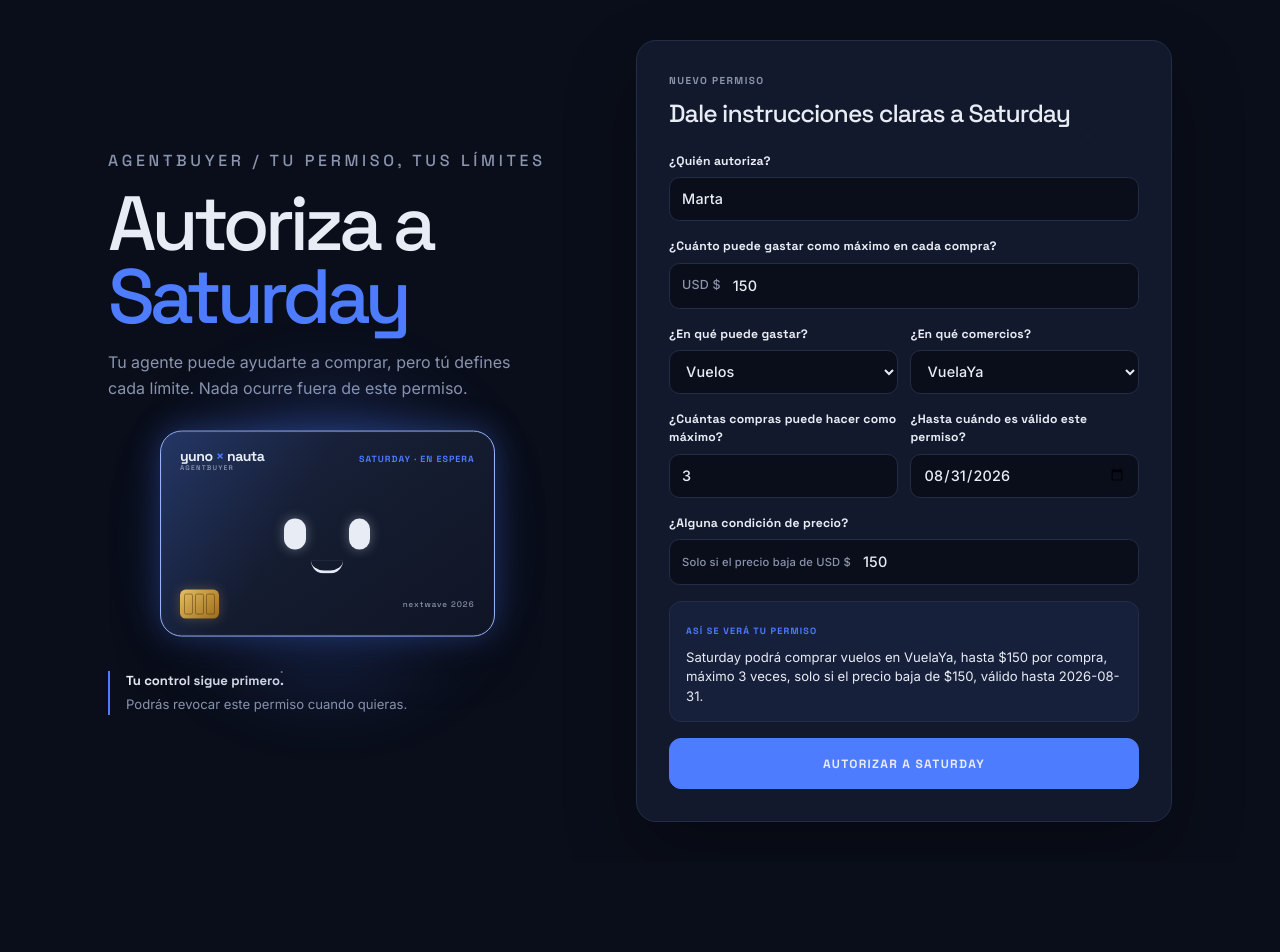
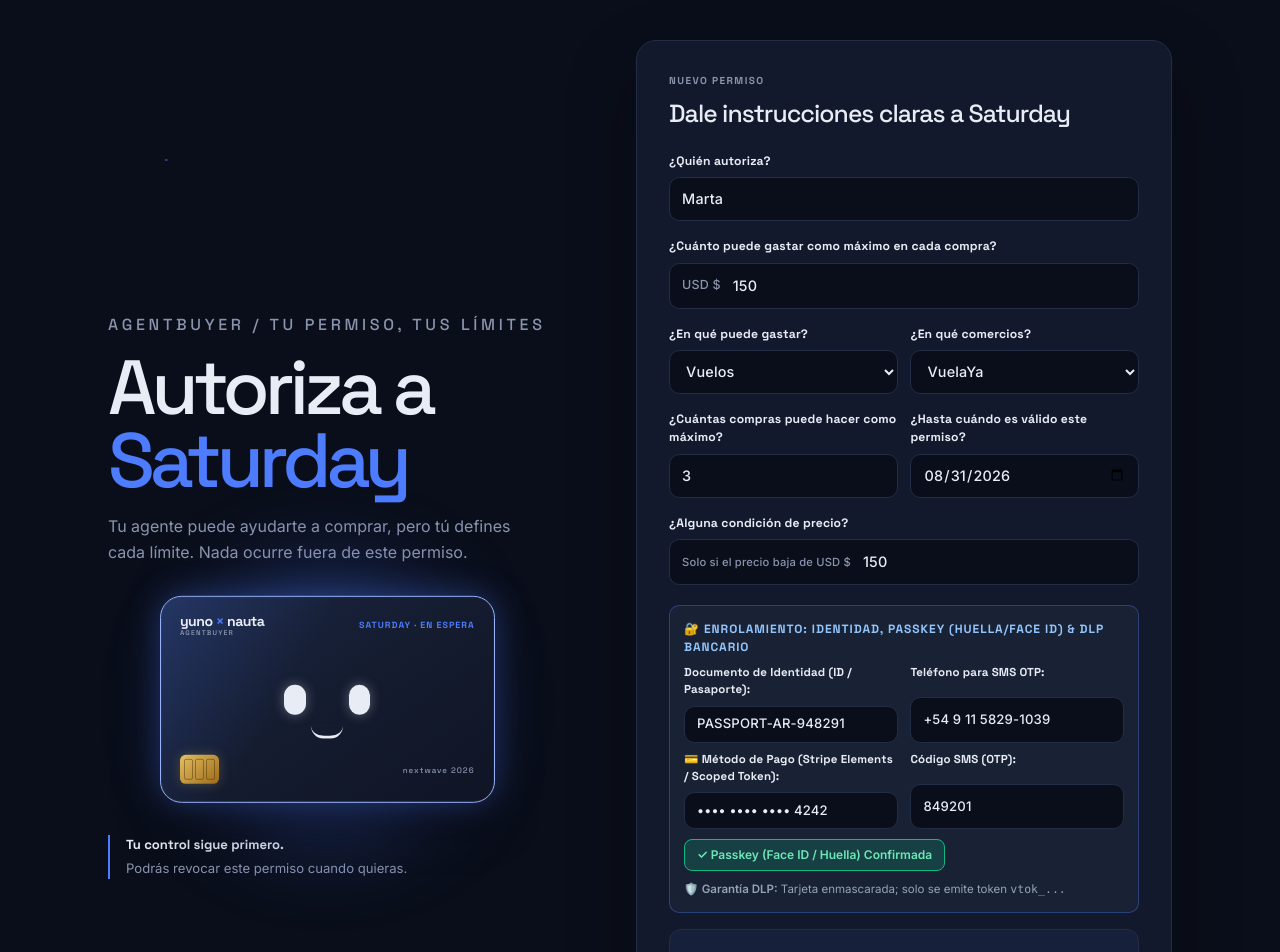
Before and after one commit to anapaolaoviedo/AgentBuyer, a React (Vite) app in the folder frontend/: page / in a window 1280 px wide. Shown: the top 952 px of the page. Before the commit the page ends 862 px from the top, so only its background shows below. Built offline with nearby package versions, Linux system fonts and the light colour scheme.

Commit message:
feat(frontend): add ID, SMS OTP, Passkey, and DLP bank token fields non-destructively

```diff
--- a/frontend/src/App.tsx
+++ b/frontend/src/App.tsx
@@ -23,7 +23,12 @@
 };
 
 type MandateRecord = {
-  mandate: { mandate_id: string; human?: { name?: string }; constraints?: Constraints };
+  mandate: {
+    mandate_id: string;
+    human?: { name?: string };
+    constraints?: Constraints;
+    payment_token?: { token_id?: string; masked_card?: string };
+  };
   live_state: LiveState;
 };
 
@@ -232,6 +237,14 @@
             <div>
               <p className="panel-eyebrow">MANDATO ACTIVO · {mandate?.mandate.human?.name ?? "MARTA"}</p>
               <h2>{mandate?.mandate.mandate_id ?? mandateId}</h2>
+              <div style={{ display: "flex", gap: "8px", marginTop: "4px", flexWrap: "wrap" }}>
+                <span style={{ background: "rgba(59, 130, 246, 0.15)", color: "#93c5fd", padding: "2px 8px", borderRadius: "10px", fontSize: "0.7rem", border: "1px solid rgba(59, 130, 246, 0.3)" }}>
+                  🛡️ DLP: {mandate?.mandate.payment_token?.masked_card ?? "•••• 4242"} ({mandate?.mandate.payment_token?.token_id ?? "vtok_scoped"})
+                </span>
+                <span style={{ background: "rgba(16, 185, 129, 0.15)", color: "#6ee7b7", padding: "2px 8px", borderRadius: "10px", fontSize: "0.7rem", border: "1px solid rgba(16, 185, 129, 0.3)" }}>
+                  🔐 Passkey &amp; SMS OTP Confirmados
+                </span>
+              </div>
             </div>
             <span className={`status-pill status-${status}`}>{statusLabel}</span>
           </div>
--- a/frontend/src/components/MandateCreator.tsx
+++ b/frontend/src/components/MandateCreator.tsx
@@ -33,13 +33,22 @@
   const [maxUses, setMaxUses] = useState("3");
   const [priceBelow, setPriceBelow] = useState("150");
   const [validUntil, setValidUntil] = useState(endOfMonth());
+
+  // 🛡️ Capa de Seguridad, Identidad (Passkey/Huella/SMS) y DLP Bancario
+  const [userIdDoc, setUserIdDoc] = useState("PASSPORT-AR-948291");
+  const [userPhone, setUserPhone] = useState("+54 9 11 5829-1039");
+  const [smsOtp, setSmsOtp] = useState("849201");
+  const [cardNumber, setCardNumber] = useState("•••• •••• •••• 4242");
+  const [passkeyActive, setPasskeyActive] = useState(true);
+  const [smsVerified, setSmsVerified] = useState(true);
+
   const [error, setError] = useState<string | null>(null);
   const [creating, setCreating] = useState(false);
 
   const selectedCategory = categories.find((item) => item.value === category)?.label ?? category;
   const selectedMerchant = merchants.find((item) => item.value === merchant)?.label ?? merchant;
   const summary = useMemo(
-    () => `Saturday podrá comprar ${selectedCategory.toLowerCase()} en ${selectedMerchant}, hasta $${maxAmount || "—"} por compra, máximo ${maxUses || "—"} veces, solo si el precio baja de $${priceBelow || "—"}${validUntil ? `, válido hasta ${validUntil}.` : "."}`,
+    () => `Saturday podrá comprar ${selectedCategory.toLowerCase()} en ${selectedMerchant}, hasta $${maxAmount || "—"} por compra, máximo ${maxUses || "—"} veces, solo si el precio baja de $${priceBelow || "—"}${validUntil ? `, válido hasta ${validUntil}.` : "."} (Enrolado con Passkey + SMS OTP + Token DLP).`,
     [humanName, maxAmount, maxUses, priceBelow, selectedCategory, selectedMerchant, validUntil],
   );
 
@@ -57,7 +66,12 @@
     const mandateId = safeId(humanName, "mnd");
     const payload = {
       mandate_id: mandateId,
-      human: { id: safeId(humanName, "hum"), display_name: humanName.trim() },
+      human: {
+        id: safeId(humanName, "hum"),
+        display_name: humanName.trim(),
+        id_document: userIdDoc,
+        phone: userPhone,
+      },
       agent: { id: "agt_saturday", display_name: "Saturday" },
       constraints: {
         max_amount_per_purchase: amount,
@@ -66,9 +80,22 @@
         allowed_merchants: [merchant],
         max_uses: uses,
         conditions: [{ type: "price_below", value: price }],
+        off_session_consent: true,
+      },
+      // 🛡️ Datos Bancarios Tokenizados (DLP) & Autenticación Fuerte
+      authentication: {
+        passkey_biometrics: passkeyActive ? "verified_webauthn_touch_id" : "unverified",
+        sms_otp_confirmed: smsVerified,
+        sms_code: smsOtp,
+      },
+      payment_token: {
+        token_id: `vtok_${Math.random().toString(36).slice(2, 10)}`,
+        token_type: "SCOPED_VIRTUAL_TOKEN",
+        masked_card: cardNumber || "•••• 4242",
+        bank_issuer: "Stripe Elements / Galicia AI Payments",
       },
       ...(validUntil ? { valid_until: validUntil } : {}),
-      signature: "firma-de-prueba",
+      signature: "ed25519_passkey_signed_jwt_token",
     };
 
     setCreating(true);
@@ -112,6 +139,59 @@
             <label>¿Hasta cuándo es válido este permiso?<input type="date" value={validUntil} onChange={(event) => setValidUntil(event.target.value)} /></label>
           </div>
           <label>¿Alguna condición de precio?<div className="price-condition"><span>Solo si el precio baja de USD $</span><input value={priceBelow} onChange={(event) => setPriceBelow(event.target.value)} inputMode="decimal" placeholder="150" required /></div></label>
+
+          {/* 🛡️ SECCIÓN AÑADIDA: Autenticación Fuerte (Passkey, ID, SMS) & Datos Bancarios DLP */}
+          <div style={{ background: "rgba(30, 41, 59, 0.6)", padding: "14px", borderRadius: "10px", border: "1px solid rgba(77, 124, 255, 0.35)", marginTop: "4px" }}>
+            <p style={{ margin: "0 0 8px", fontFamily: "Space Grotesk", fontSize: "0.75rem", fontWeight: 700, color: "#93c5fd", letterSpacing: "0.08em" }}>
+              🔐 ENROLAMIENTO: IDENTIDAD, PASSKEY (HUELLA/FACE ID) & DLP BANCARIO
+            </p>
+
+            <div className="form-pair">
+              <label style={{ fontSize: "0.72rem" }}>
+                Documento de Identidad (ID / Pasaporte):
+                <input value={userIdDoc} onChange={(e) => setUserIdDoc(e.target.value)} placeholder="PASSPORT-AR-948291" style={{ minHeight: "2.3rem", fontSize: "0.82rem" }} />
+              </label>
+              <label style={{ fontSize: "0.72rem" }}>
+                Teléfono para SMS OTP:
+                <input value={userPhone} onChange={(e) => setUserPhone(e.target.value)} placeholder="+54 9 11 5829-1039" style={{ minHeight: "2.3rem", fontSize: "0.82rem" }} />
+              </label>
+            </div>
+
+            <div className="form-pair" style={{ marginTop: "8px" }}>
+              <label style={{ fontSize: "0.72rem" }}>
+                💳 Método de Pago (Stripe Elements / Scoped Token):
+                <input value={cardNumber} onChange={(e) => setCardNumber(e.target.value)} placeholder="•••• •••• •••• 4242" style={{ minHeight: "2.3rem", fontSize: "0.82rem" }} />
+              </label>
+              <label style={{ fontSize: "0.72rem" }}>
+                Código SMS (OTP):
+                <input value={smsOtp} onChange={(e) => setSmsOtp(e.target.value)} placeholder="849201" style={{ minHeight: "2.3rem", fontSize: "0.82rem" }} />
+              </label>
+            </div>
+
+            <div style={{ display: "flex", gap: "10px", marginTop: "10px", flexWrap: "wrap", alignItems: "center" }}>
+              <button
+                type="button"
+                onClick={() => setPasskeyActive(!passkeyActive)}
+                style={{
+                  background: passkeyActive ? "rgba(16, 185, 129, 0.2)" : "rgba(255, 92, 92, 0.2)",
+                  border: passkeyActive ? "1px solid #10b981" : "1px solid #ff5c5c",
+                  color: passkeyActive ? "#6ee7b7" : "#fca5a5",
+                  padding: "6px 12px",
+                  borderRadius: "8px",
+                  fontSize: "0.75rem",
+                  fontWeight: 600,
+                  cursor: "pointer"
+                }}
+              >
+                {passkeyActive ? "✓ Passkey (Face ID / Huella) Confirmada" : "✕ Click para activar Passkey"}
+              </button>
+
+              <span style={{ fontSize: "0.72rem", color: "#94a3b8" }}>
+                🛡️ <b>Garantía DLP:</b> Tarjeta enmascarada; solo se emite token <code>vtok_...</code>
+              </span>
+            </div>
+          </div>
+
           <div className="permission-summary"><span>ASÍ SE VERÁ TU PERMISO</span><p>{summary}</p></div>
           {error && <div className="form-error" role="alert">{error}</div>}
           <button className="authorize-button" disabled={creating} type="submit">{creating ? "CREANDO TU PERMISO…" : "AUTORIZAR A SATURDAY"}</button>
```
